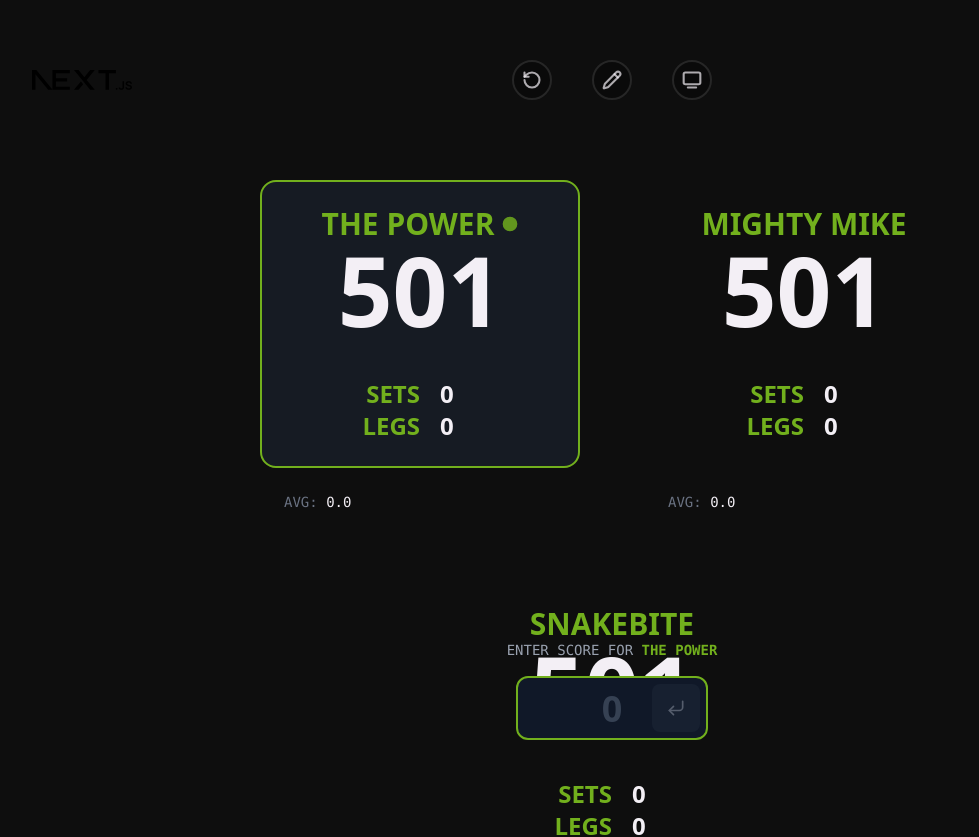
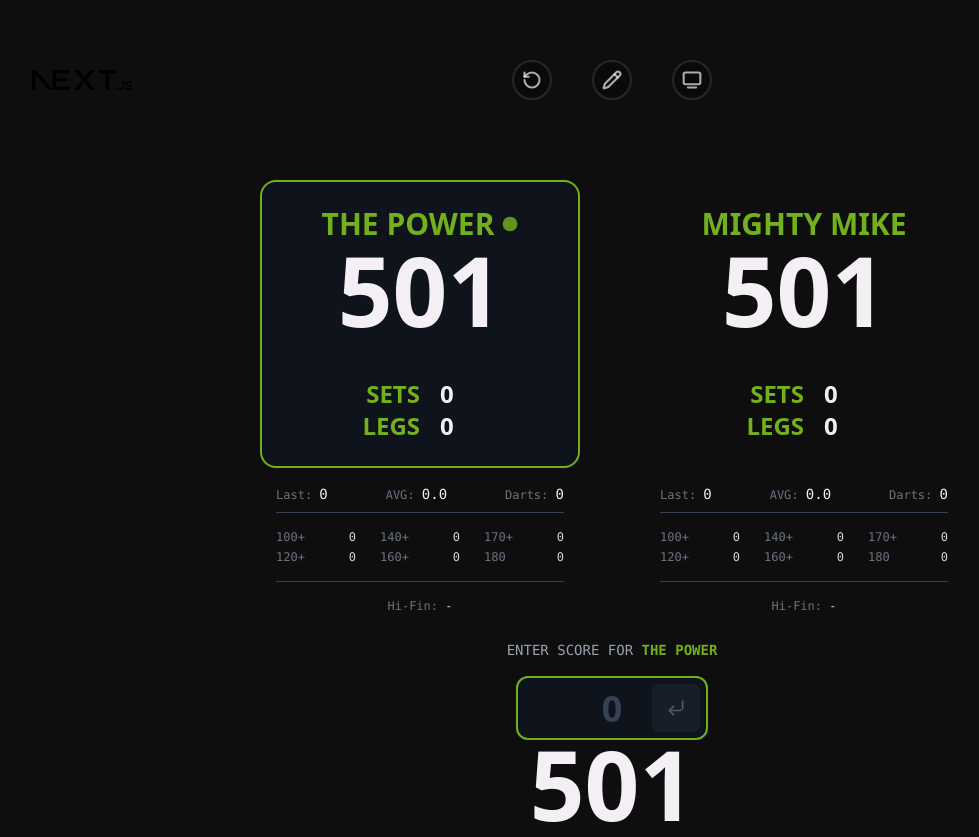
Before and after one commit to lukasus55/dartES, a Next.js app: page / in a window 1280 px wide. Shown: the top 837 px of the page, without its empty margins (28-1007 px from the left). Built offline with nearby package versions, Linux system fonts and the light colour scheme.

Commit message:
Add score calculation logic

```diff
--- a/app/components/PlayerScore.tsx
+++ b/app/components/PlayerScore.tsx
@@ -22,7 +22,7 @@ export default function PlayerScore({
         transition-all duration-300 border-2
         ${
           isActive
-            ? "border-accent bg-gray-800/50"
+            ? "border-accent bg-secondary"
             : "border-transparent bg-transparent"
         }
       `}
--- a/app/components/PlayerStats.tsx
+++ b/app/components/PlayerStats.tsx
@@ -1,23 +1,92 @@
-import { Circle } from "lucide-react";
-import { useState } from "react";
+import { useMemo } from 'react';
 
 interface PlayerStatsProps {
-  throws: number[];
+  history: number[];
+  checkouts: number[];
 }
 
-// Helper to sum up an array
-const sum = (arr: number[]) => arr.reduce((a, b) => a + b, 0);
+export default function PlayerStats({ history = [], checkouts = [] }: PlayerStatsProps) {
 
-export default function PlayerStats({ throws = [] }: PlayerStatsProps) {
-  const avg = throws.length
-  ? (sum(throws) / throws.length).toFixed(1)
-  : "0.0";
+  // Get the last throw to determine which stat just updated
+  const lastThrow = history.length > 0 ? history[history.length - 1] : 0;
+
+  // Helper function to conditionally apply the highlight class
+  const getStyle = (condition: boolean) => {
+    return condition
+      ? "text-accent font-bold scale-110 transition-all duration-300 inline-block" // Active Style
+      : "text-gray-300"; // Default Style
+  };
+
+  const sum = history.reduce((a, b) => a + b, 0);
+  const avg = history.length ? (sum / history.length).toFixed(1) : "0.0";
+  const dartsThrown = history.length * 3;
+
+  const highestFinish = checkouts.length > 0 ? Math.max(...checkouts) : 0;
+
+  // Highlight if the LAST throw set a new High Finish record
+  const isNewHighFinish = lastThrow === highestFinish && checkouts.includes(lastThrow);
+
+  const s180 = history.filter(s => s === 180).length;
+  const s170Plus = history.filter(s => s >= 170 && s < 180).length;
+  const s160Plus = history.filter(s => s >= 160 && s < 170).length;
+  const s140Plus = history.filter(s => s >= 140 && s < 160).length;
+  const s120Plus = history.filter(s => s >= 120 && s < 140).length;
+  const s100Plus = history.filter(s => s >= 100 && s < 120).length;
 
   return (
-    <div className="flex min-w-80 mx-5 p-6 rounded-2xl flex-wrap flex-col">
-      <div>
-        AVG: <span className="text-primary">{avg}</span>
+    <div className="flex flex-col gap-2 min-w-80 mx-5 p-4 text-xs font-mono text-gray-500">
+
+      <div className="flex justify-between border-b border-gray-700 pb-2 mb-2">
+        <div>Last: <span className="text-primary text-sm">{lastThrow}</span></div>
+        <div>AVG: <span className="text-primary text-sm">{avg}</span></div>
+        <div>Darts: <span className="text-primary text-sm">{dartsThrown}</span></div>
       </div>
+
+      <div className="grid grid-cols-3 gap-x-6 gap-y-1 border-b border-gray-700 pb-4 mb-2">
+
+        <div className="flex justify-between">
+          <span>100+</span>
+          <span className={getStyle(lastThrow >= 100 && lastThrow < 120)}>{s100Plus}</span>
+        </div>
+
+        <div className="flex justify-between">
+          <span>140+</span>
+          <span className={getStyle(lastThrow >= 140 && lastThrow < 160)}>{s140Plus}</span>
+        </div>
+
+        <div className="flex justify-between">
+          <span>170+</span>
+          <span className={getStyle(lastThrow >= 170 && lastThrow < 180)}>{s170Plus}</span>
+        </div>
+
+        <div className="flex justify-between">
+          <span>120+</span>
+          <span className={getStyle(lastThrow >= 120 && lastThrow < 140)}>{s120Plus}</span>
+        </div>
+
+        <div className="flex justify-between">
+          <span>160+</span>
+          <span className={getStyle(lastThrow >= 160 && lastThrow < 170)}>{s160Plus}</span>
+        </div>
+
+        <div className="flex justify-between">
+          <span>180</span>
+          <span className={getStyle(lastThrow === 180)}>{s180}</span>
+        </div>
+
+      </div>
+
+      <div className="flex justify-between">
+        <div>  </div>
+        <div>
+          Hi-Fin:{" "}
+          <span className={isNewHighFinish ? "text-accent font-bold" : "text-gray-300"}>
+            {highestFinish > 0 ? highestFinish : "-"}
+          </span>
+        </div>
+        <div> </div>
+      </div>
+
     </div>
   );
 }
--- a/app/components/ScoreInput.tsx
+++ b/app/components/ScoreInput.tsx
@@ -44,7 +44,7 @@ export default function ScoreInput({
           onChange={(e) => setInputValue(e.target.value)}
           placeholder="0"
           className="
-            w-48 h-16 bg-gray-900 border-2 border-gray-700 rounded-xl
+            w-48 h-16 bg-secondary border-2 border-gray-700 rounded-xl
             text-center text-4xl font-bold text-white outline-none
             transition-all duration-200
             focus:border-accent focus:shadow-[0_0_20px_rgba(var(--accent-rgb),0.2)]
--- a/app/components/Scoreboard.tsx
+++ b/app/components/Scoreboard.tsx
@@ -12,6 +12,8 @@ interface Player {
   legs: number;
   isEnabled: boolean;
   country?: string;
+  matchHistory: number[];
+  checkoutHistory: number[];
 }
 
 // Helper to sum up an array
@@ -21,33 +23,95 @@ export default function Scoreboard() {
   const STARTING_SCORE = 501;
 
   const [players, setPlayers] = useState<Player[]>([
-    { id: 1, name: "THE POWER", throws: [], sets: 0, legs: 0, isEnabled: true },
-    {
-      id: 2,
-      name: "MIGHTY MIKE",
-      throws: [],
-      sets: 0,
-      legs: 0,
-      isEnabled: true,
-    },
-    { id: 3, name: "SNAKEBITE", throws: [], sets: 0, legs: 0, isEnabled: true },
-    {
-      id: 4,
-      name: "SNAKEBITE",
-      throws: [],
-      sets: 0,
-      legs: 0,
-      isEnabled: false,
-    },
+    { id: 1, name: "THE POWER", throws: [], matchHistory: [], checkoutHistory: [], sets: 0, legs: 0, isEnabled: true },
+    { id: 2, name: "MIGHTY MIKE", throws: [], matchHistory: [], checkoutHistory: [], sets: 0, legs: 0, isEnabled: true },
+    { id: 3, name: "SNAKEBITE", throws: [], matchHistory: [], checkoutHistory: [], sets: 0, legs: 0, isEnabled: true },
+    { id: 4, name: "FOURTG", throws: [], matchHistory: [], checkoutHistory: [], sets: 0, legs: 0, isEnabled: false  },
   ]);
 
   const [activePlayerIndex, setActivePlayerIndex] = useState(0);
 
+  const resetThrows = () => {
+    setPlayers((prevPlayers) =>
+      prevPlayers.map((p) => {
+        return { ...p, throws: [] };
+      })
+    );
+  };
+
+const handleLegWin = (winner: Player, winningThrowScore: number) => {
+  const LEGS_TO_WIN_SET = 3;
+
+  const enabledPlayers = players.filter(p => p.isEnabled);
+  const activeCount = enabledPlayers.length;
+  const totalSets = enabledPlayers.reduce((sum, p) => sum + p.sets, 0);
+  const totalLegsCurrentSet = enabledPlayers.reduce((sum, p) => sum + p.legs, 0);
+
+  const isSetWin = winner.legs + 1 >= LEGS_TO_WIN_SET;
+
+  let nextStarterRelativeIndex = 0;
+
+  if (isSetWin) {
+    // Start of Set
+    nextStarterRelativeIndex = (totalSets + 1) % activeCount;
+  } else {
+    // Start of Leg
+    const setStarterRelativeIndex = totalSets % activeCount;
+    const legsPlayedIncludingThisOne = totalLegsCurrentSet + 1;
+    nextStarterRelativeIndex = (setStarterRelativeIndex + legsPlayedIncludingThisOne) % activeCount;
+  }
+
+  // Convert "2nd active player" -> "Real Index in main array"
+  const nextStarterPlayer = enabledPlayers[nextStarterRelativeIndex];
+  const nextStarterRealIndex = players.findIndex(p => p.id === nextStarterPlayer.id);
+
+  // Update State
+  setPlayers((prevPlayers) =>
+    prevPlayers.map((p) => {
+      if (p.id === winner.id) {
+          return {
+              ...p,
+              legs: p.legs + 1,
+              throws: [],
+              matchHistory: [...p.matchHistory, winningThrowScore],
+              checkoutHistory: [...p.checkoutHistory, winningThrowScore]
+          };
+      }
+      if (isSetWin) return { ...p, legs: 0, throws: [] };
+      return { ...p, throws: [] };
+    })
+  );
+
+  setActivePlayerIndex(nextStarterRealIndex);
+};
+
   const handleScoreSubmit = (score: number) => {
+    const currentPlayer = players[activePlayerIndex];
+    const currentTotal = sum(currentPlayer.throws);
+    const newTotal = currentTotal + score;
+
+    // WIN
+    if (newTotal === 501) {
+      handleLegWin(currentPlayer, score);
+      return;
+    }
+
+    // BUST
+    if (newTotal > 501) {
+      // Switch turns immediately without adding the score
+      setActivePlayerIndex(activePlayerIndex === 0 ? 1 : 0);
+      return;
+    }
+
+    // Normal Throw
     setPlayers((prevPlayers) => {
       return prevPlayers.map((player, index) => {
         if (index === activePlayerIndex) {
-          return { ...player, throws: [...player.throws, score] };
+          return {
+            ...player,
+            throws: [...player.throws, score], // For calculating 501
+            matchHistory: [...player.matchHistory, score] // For Stats (Never deleted)
+          };
         }
         return player;
       });
@@ -62,8 +126,7 @@ export default function Scoreboard() {
   };
 
   const handleUndo = () => {
-    // Advanced: To undo, we usually need to go back to the PREVIOUS player
-    // and pop their last throw. (We can implement this if you need it)
+    // TODO
     console.log("Undo logic placeholder");
   };
 
@@ -88,7 +151,10 @@ export default function Scoreboard() {
 
               {/* deatiled stats below the card */}
               <div className="flex gap-20 text-gray-500 font-mono text-sm mb-5">
-                <PlayerStats throws={player.throws} />
+                <PlayerStats
+                  history={player.matchHistory}
+                  checkouts={player.checkoutHistory}
+                />
               </div>
             </div>
           );
--- a/app/globals.css
+++ b/app/globals.css
@@ -3,7 +3,7 @@
 :root {
   --background: #0e0e0e;
   --primary: #F3EFF5;
-  --secondary: #454955;
+  --secondary: #0F131B;
   --accent: #72B01D;
 }
 
```
